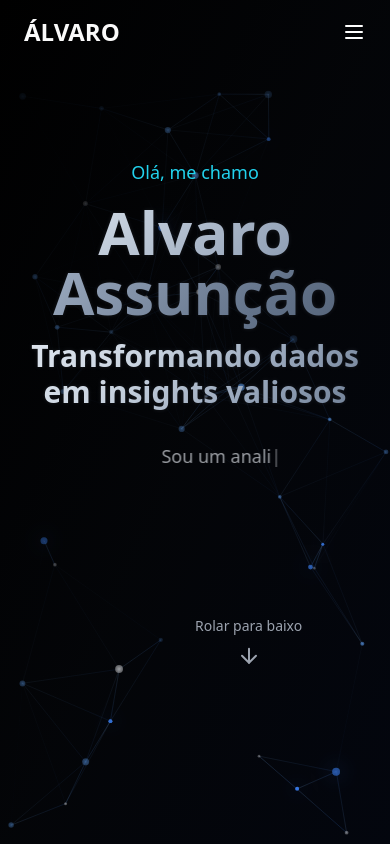
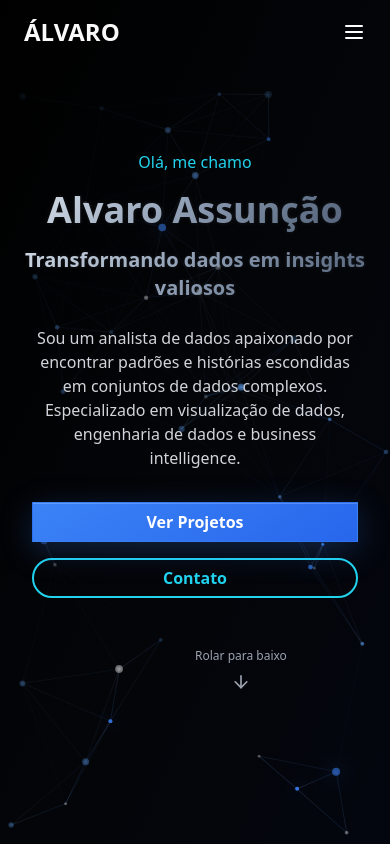
Before and after one commit to alvarorosaassuncao/portfolioalvaro, a React (Vite) app: page / in a window 390 px wide. Shown: the top 844 px of the page. Built offline with nearby package versions, Linux system fonts and the light colour scheme.

Commit message:
Fix: Remove text animation, improve layout, fix contact section
- Removed the text animation effect.
- Adjusted the "Ver Projetos" and "Contato" buttons' position.
- Fixed the Contact section's visibility.
- Ensured responsiveness for mobile devices.
- Verified the email sending functionality.

```diff
--- a/src/components/Hero.tsx
+++ b/src/components/Hero.tsx
@@ -2,15 +2,9 @@
 import { ArrowDown } from 'lucide-react';
 import { Button } from '@/components/ui/button';
 import { motion } from 'framer-motion';
-import { useState } from 'react';
 import ParticleBackground from './ParticleBackground';
-import TypewriterEffect from './TypewriterEffect';
 
 const Hero = () => {
-  const [showSubtitle, setShowSubtitle] = useState(false);
-  const [showDescription, setShowDescription] = useState(false);
-  const [showButtons, setShowButtons] = useState(false);
-
   return (
     <section id="home" className="min-h-screen flex items-center justify-center relative overflow-hidden">
       <ParticleBackground />
@@ -18,7 +12,7 @@ const Hero = () => {
       {/* Background gradient overlay */}
       <div className="absolute inset-0 bg-gradient-to-br from-black via-gray-900/20 to-blue-900/10"></div>
 
-      <div className="container mx-auto px-6 text-center relative z-10">
+      <div className="container mx-auto px-4 sm:px-6 text-center relative z-10">
         <motion.div
           initial={{ opacity: 0 }}
           animate={{ opacity: 1 }}
@@ -26,7 +20,7 @@ const Hero = () => {
         >
           {/* Greeting */}
           <motion.p
-            className="text-cyan-400 text-lg mb-4"
+            className="text-cyan-400 text-base sm:text-lg mb-4"
             initial={{ y: -20, opacity: 0 }}
             animate={{ y: 0, opacity: 1 }}
             transition={{ delay: 0.2 }}
@@ -34,98 +28,74 @@ const Hero = () => {
             Olá, me chamo
           </motion.p>
 
-          {/* Main Name with Typewriter Effect */}
+          {/* Main Name */}
           <motion.h1
-            className="text-6xl md:text-8xl lg:text-9xl font-bold mb-4"
+            className="text-4xl sm:text-6xl md:text-8xl lg:text-9xl font-bold mb-4"
             initial={{ scale: 0.5, opacity: 0 }}
             animate={{ scale: 1, opacity: 1 }}
             transition={{ duration: 1.2, ease: "easeOut" }}
           >
             <span className="silver-title">
-              <TypewriterEffect
-                text="Alvaro "
-                speed={150}
-                delay={800}
-                onComplete={() => setShowSubtitle(true)}
-              />
-              {showSubtitle && (
+              Alvaro{' '}
               <span className="text-blue-400">
-                  <TypewriterEffect
-                    text="Assunção"
-                    speed={150}
-                    onComplete={() => setShowDescription(true)}
-                  />
+                Assunção
               </span>
-              )}
             </span>
           </motion.h1>
 
-          {/* Subtitle with Typewriter Effect */}
-          {showDescription && (
+          {/* Subtitle */}
           <motion.h2
-              className="text-3xl md:text-5xl lg:text-6xl font-bold mb-8 silver-title"
+            className="text-xl sm:text-3xl md:text-5xl lg:text-6xl font-bold mb-6 sm:mb-8 silver-title"
             initial={{ x: -100, opacity: 0 }}
             animate={{ x: 0, opacity: 1 }}
-              transition={{ duration: 1 }}
+            transition={{ duration: 1, delay: 0.5 }}
           >
-              <TypewriterEffect
-                text="Transformando dados em insights valiosos"
-                speed={80}
-                onComplete={() => setShowButtons(true)}
-              />
+            Transformando dados em insights valiosos
           </motion.h2>
-          )}
 
           {/* Description */}
-          {showButtons && (
           <motion.p
-              className="text-lg md:text-xl lg:text-2xl text-gray-300 mb-12 max-w-4xl mx-auto"
+            className="text-base sm:text-lg md:text-xl lg:text-2xl text-gray-300 mb-8 sm:mb-12 max-w-4xl mx-auto px-4"
             initial={{ x: 100, opacity: 0 }}
             animate={{ x: 0, opacity: 1 }}
-              transition={{ duration: 1 }}
+            transition={{ duration: 1, delay: 1 }}
           >
-              <TypewriterEffect
-                text="Sou um analista de dados apaixonado por encontrar padrões e histórias escondidas em conjuntos de dados complexos. Especializado em visualização de dados, engenharia de dados e business intelligence."
-                speed={50}
-              />
+            Sou um analista de dados apaixonado por encontrar padrões e histórias escondidas em conjuntos de dados complexos. Especializado em visualização de dados, engenharia de dados e business intelligence.
           </motion.p>
-          )}
 
           {/* CTA Buttons */}
-          {showButtons && (
           <motion.div
-              className="flex flex-col sm:flex-row gap-6 justify-center mb-16"
+            className="flex flex-col sm:flex-row gap-4 sm:gap-6 justify-center mb-24 sm:mb-32 px-4"
             initial={{ y: 50, opacity: 0 }}
             animate={{ y: 0, opacity: 1 }}
-              transition={{ delay: 2 }}
+            transition={{ delay: 1.5 }}
           >
             <Button
-                className="modern-button text-white font-semibold py-4 px-8 text-lg"
+              className="modern-button text-white font-semibold py-3 sm:py-4 px-6 sm:px-8 text-base sm:text-lg w-full sm:w-auto"
               onClick={() => document.getElementById('projects')?.scrollIntoView({ behavior: 'smooth' })}
             >
               Ver Projetos
             </Button>
             <Button
               variant="outline"
-                className="border-2 border-cyan-400 text-cyan-400 hover:bg-cyan-400 hover:text-black py-4 px-8 rounded-full text-lg font-semibold transition-all duration-300 bg-transparent"
+              className="border-2 border-cyan-400 text-cyan-400 hover:bg-cyan-400 hover:text-black py-3 sm:py-4 px-6 sm:px-8 rounded-full text-base sm:text-lg font-semibold transition-all duration-300 bg-transparent w-full sm:w-auto"
               onClick={() => document.getElementById('contact')?.scrollIntoView({ behavior: 'smooth' })}
             >
               Contato
             </Button>
           </motion.div>
-          )}
         </motion.div>
 
-        {/* Scroll Indicator */}
+        {/* Scroll Indicator - moved further down */}
         <motion.div
-          className="absolute bottom-8 left-1/2 transform -translate-x-1/2 cursor-pointer"
+          className="absolute bottom-4 sm:bottom-8 left-1/2 transform -translate-x-1/2 cursor-pointer"
           animate={{ y: [0, 15, 0] }}
           transition={{ duration: 2, repeat: Infinity, ease: "easeInOut" }}
           onClick={() => document.getElementById('about')?.scrollIntoView({ behavior: 'smooth' })}
         >
           <div className="flex flex-col items-center text-gray-400">
-            <span className="text-sm mb-2">Rolar para baixo</span>
-            <ArrowDown size={24} />
+            <span className="text-xs sm:text-sm mb-2">Rolar para baixo</span>
+            <ArrowDown size={20} className="sm:w-6 sm:h-6" />
           </div>
         </motion.div>
       </div>
```
Also changed, not shown: src/components/Contact.tsx (+54 -54 lines). Lines whose indentation alone changed are shown as unchanged.
